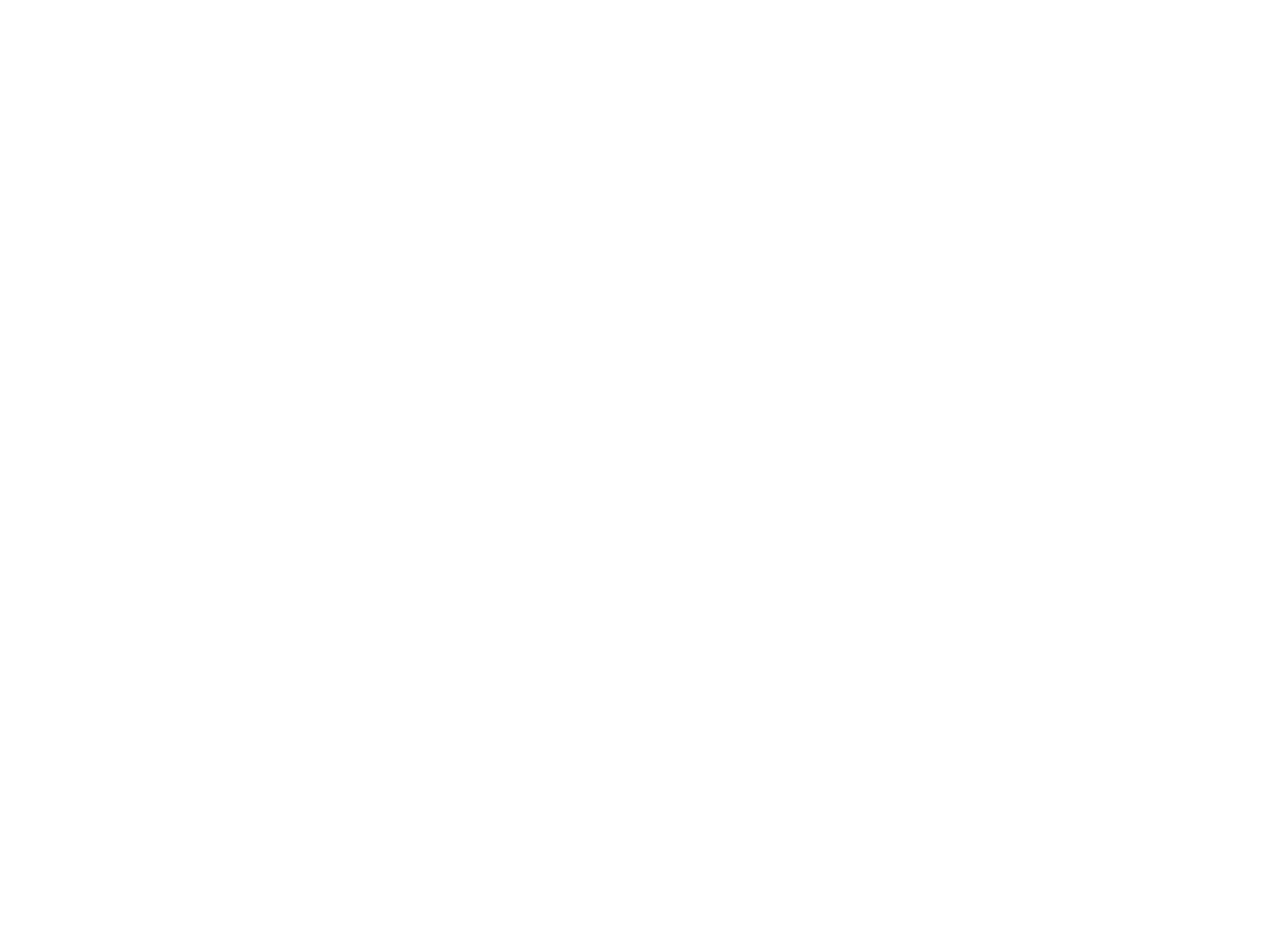
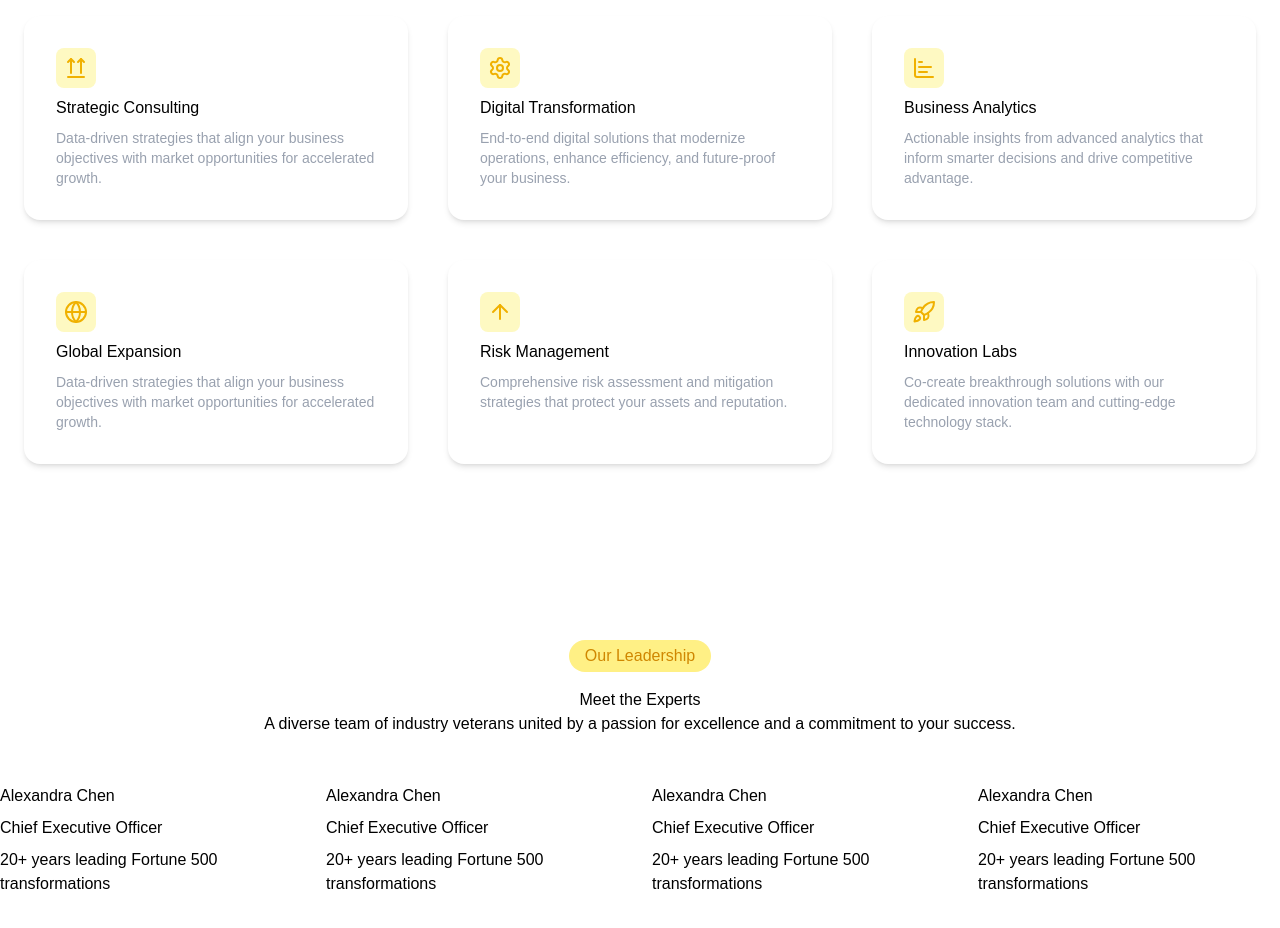
Before and after one commit to MJohanBintangP/learning2, a React (Vite) app: page / in a window 1280 px wide. Shown: the part 2160-3088 px from the top of the page. Before the commit the page ends 1880 px from the top, so only its background shows below. Built offline with nearby package versions, Linux system fonts and the light colour scheme.

Commit message:
add new section

```diff
--- a/src/App.tsx
+++ b/src/App.tsx
@@ -1,6 +1,8 @@
-import Navbar from './components/Navbar';
-import Hero from './components/Hero';
-import About from './components/About';
+import Navbar from "./components/Navbar";
+import Hero from "./components/Hero";
+import About from "./components/About";
+import Service from "./components/Service";
+import Team from "./components/Team";
 
 export default function App() {
   return (
@@ -8,6 +10,8 @@
       <Navbar />
       <Hero />
       <About />
+      <Service />
+      <Team />
     </main>
   );
 }
--- a/src/components/About.tsx
+++ b/src/components/About.tsx
@@ -1,38 +1,49 @@
-import { Lamp, User2, Goal } from 'lucide-react';
+import { Lamp, User2, Goal } from "lucide-react";
 
 export default function About() {
   const card = [
     {
       icon: <Goal />,
-      title: 'Our Mission',
-      desc: 'To empower businesses with innovative solutions that transform challenges into opportunities for sustainable growth.',
+      title: "Our Mission",
+      desc: "To empower businesses with innovative solutions that transform challenges into opportunities for sustainable growth.",
     },
     {
       icon: <Lamp />,
-      title: 'Our Mission',
-      desc: 'To empower businesses with innovative solutions that transform challenges into opportunities for sustainable growth.',
+      title: "Our Mission",
+      desc: "To empower businesses with innovative solutions that transform challenges into opportunities for sustainable growth.",
     },
     {
       icon: <User2 />,
-      title: 'Our Mission',
-      desc: 'To empower businesses with innovative solutions that transform challenges into opportunities for sustainable growth.',
+      title: "Our Mission",
+      desc: "To empower businesses with innovative solutions that transform challenges into opportunities for sustainable growth.",
     },
   ];
 
   return (
-    <section className="min-h-auto py-22 flex justify-center items-center max-w-7xl mx-auto">
+    <section className="py-22 flex justify-center items-center max-w-7xl mx-auto">
       <div className="flex flex-col">
         <div className="flex flex-col text-center items-center justify-center gap-2 mb-16">
-          <div className="mb-4 rounded-full px-4 py-1 bg-yellow-200 text-yellow-600 w-fit">Who we are</div>
+          <div className="mb-4 rounded-full px-4 py-1 bg-yellow-200 text-yellow-600 w-fit">
+            Who we are
+          </div>
           <h1 className="mb-4 text-black text-5xl font-semibold">
             Trusted Partner for <span className="text-yellow-400">Growth</span>
           </h1>
-          <p className="text-md text-gray-400 max-w-2xl">For over a decade, Apex has been at the forefront of business transformation, delivering results that exceed expectations and partnerships that last.</p>
+          <p className="text-md text-gray-400 max-w-2xl">
+            For over a decade, Apex has been at the forefront of business
+            transformation, delivering results that exceed expectations and
+            partnerships that last.
+          </p>
         </div>
         <div className="flex gap-12 mb-32">
           {card.map((c) => (
-            <div key={c.desc} className="flex flex-col bg-white rounded-2xl p-6 shadow-sm">
-              <div className="mb-4 p-4 rounded-xl bg-yellow-100 text-yellow-400 w-fit">{c.icon}</div>
+            <div
+              key={c.desc}
+              className="flex flex-col bg-white rounded-2xl p-6 shadow-sm"
+            >
+              <div className="mb-4 p-4 rounded-xl bg-yellow-100 text-yellow-400 w-fit">
+                {c.icon}
+              </div>
               <h1 className="font-semibold text-lg mb-2">{c.title}</h1>
               <p className="text-gray-500">{c.desc}</p>
             </div>
@@ -40,11 +51,25 @@
         </div>
         <div className="flex flex-row gap-6">
           <div>
-            <h1 className="text-3xl font-semibold mb-6">A Legacy of Excellence Since 2012</h1>
+            <h1 className="text-3xl font-semibold mb-6">
+              A Legacy of Excellence Since 2012
+            </h1>
             <div className="flex flex-col gap-4 text-gray-400">
-              <p>Founded with a vision to bridge the gap between ambition and achievement, Apex has grown from a boutique consultancy to a full-service strategic partner for enterprises worldwide.</p>
-              <p>Founded with a vision to bridge the gap between ambition and achievement, Apex has grown from a boutique consultancy to a full-service strategic partner for enterprises worldwide.</p>
-              <p>Founded with a vision to bridge the gap between ambition and achievement, Apex has grown from a boutique consultancy to a full-service strategic partner for enterprises worldwide.</p>
+              <p>
+                Founded with a vision to bridge the gap between ambition and
+                achievement, Apex has grown from a boutique consultancy to a
+                full-service strategic partner for enterprises worldwide.
+              </p>
+              <p>
+                Founded with a vision to bridge the gap between ambition and
+                achievement, Apex has grown from a boutique consultancy to a
+                full-service strategic partner for enterprises worldwide.
+              </p>
+              <p>
+                Founded with a vision to bridge the gap between ambition and
+                achievement, Apex has grown from a boutique consultancy to a
+                full-service strategic partner for enterprises worldwide.
+              </p>
             </div>
           </div>
           <div className="flex flex-col items-center justify-center rounded-xl bg-white shadow-md w-full h-auto">
--- /dev/null
+++ b/src/components/Service.tsx
@@ -0,0 +1,75 @@
+import {
+  ArrowsUpFromLine,
+  ArrowUp,
+  ChartBar,
+  Globe,
+  Rocket,
+  Settings,
+} from "lucide-react";
+
+export default function Service() {
+  const cards = [
+    {
+      icon: <ArrowsUpFromLine />,
+      title: "Strategic Consulting",
+      desc: "Data-driven strategies that align your business objectives with market opportunities for accelerated growth.",
+    },
+    {
+      icon: <Settings />,
+      title: "Digital Transformation",
+      desc: "End-to-end digital solutions that modernize operations, enhance efficiency, and future-proof your business.",
+    },
+    {
+      icon: <ChartBar />,
+      title: "Business Analytics",
+      desc: "Actionable insights from advanced analytics that inform smarter decisions and drive competitive advantage.",
+    },
+    {
+      icon: <Globe />,
+      title: "Global Expansion",
+      desc: "Data-driven strategies that align your business objectives with market opportunities for accelerated growth.",
+    },
+    {
+      icon: <ArrowUp />,
+      title: "Risk Management",
+      desc: "Comprehensive risk assessment and mitigation strategies that protect your assets and reputation.",
+    },
+    {
+      icon: <Rocket />,
+      title: "Innovation Labs",
+      desc: "Co-create breakthrough solutions with our dedicated innovation team and cutting-edge technology stack.",
+    },
+  ];
+
+  return (
+    <section className="py-22 flex flex-col justify-center items-center max-w-7xl mx-auto">
+      <div className="flex flex-col justify-center items-center text-center mb-12">
+        <div className="mb-4 rounded-full px-4 py-1 bg-yellow-200 text-yellow-600 w-fit">
+          What We Do
+        </div>
+        <h1 className="mb-4 text-black text-5xl font-semibold">
+          Solutions That Transform
+        </h1>
+        <p className="text-md text-gray-400 max-w-2xl">
+          Comprehensive services designed to address your most pressing
+          challenges and unlock new possibilities for your organization.
+        </p>
+      </div>
+      <div className="grid grid-cols-3 gap-10">
+        {cards.map((c) => (
+          <div
+            key={c.desc}
+            className="group relative hover:-translate-y-2 transition-all flex flex-col gap-2 bg-white shadow-md p-8 rounded-2xl overflow-hidden"
+          >
+            <div className="absolute top-0 left-0 h-1 bg-yellow-400 w-0 group-hover:w-full transition-all duration-500 ease-out"></div>
+            <div className="p-2 w-fit rounded-lg bg-yellow-100 text-yellow-500">
+              {c.icon}
+            </div>
+            <h1 className="text-md font-medium">{c.title}</h1>
+            <p className="max-w-xs text-gray-400 text-sm">{c.desc}</p>
+          </div>
+        ))}
+      </div>
+    </section>
+  );
+}
--- /dev/null
+++ b/src/components/Team.tsx
@@ -0,0 +1,63 @@
+import { LinkedinIcon, TwitterIcon } from "lucide-react";
+import type { ReactNode } from "react";
+
+type TeamsType = {
+  name: string;
+  role: string;
+  desc: string;
+  sosmed: ReactNode;
+};
+
+export default function Team() {
+  const Teams: TeamsType[] = [
+    {
+      name: "Alexandra Chen",
+      role: "Chief Executive Officer",
+      desc: "20+ years leading Fortune 500 transformations",
+      sosmed: [<LinkedinIcon />, <TwitterIcon />],
+    },
+    {
+      name: "Alexandra Chen",
+      role: "Chief Executive Officer",
+      desc: "20+ years leading Fortune 500 transformations",
+      sosmed: [<LinkedinIcon />, <TwitterIcon />],
+    },
+    {
+      name: "Alexandra Chen",
+      role: "Chief Executive Officer",
+      desc: "20+ years leading Fortune 500 transformations",
+      sosmed: [<LinkedinIcon />, <TwitterIcon />],
+    },
+    {
+      name: "Alexandra Chen",
+      role: "Chief Executive Officer",
+      desc: "20+ years leading Fortune 500 transformations",
+      sosmed: [<LinkedinIcon />, <TwitterIcon />],
+    },
+  ];
+
+  return (
+    <section className="py-22 flex flex-col justify-center items-center">
+      <div className="flex flex-col justify-center items-center mb-12">
+        <div className="mb-4 rounded-full px-4 py-1 bg-yellow-200 text-yellow-600 w-fit">
+          Our Leadership
+        </div>
+        <h1>Meet the Experts</h1>
+        <p>
+          A diverse team of industry veterans united by a passion for excellence
+          and a commitment to your success.
+        </p>
+      </div>
+      <div className="flex gap-6">
+        {Teams.map((t) => (
+          <div className="flex flex-col gap-2">
+            <h1>{t.name}</h1>
+            <h2>{t.role}</h2>
+            <p>{t.desc}</p>
+            <div></div>
+          </div>
+        ))}
+      </div>
+    </section>
+  );
+}
```
Also changed, not shown: src/components/Contact.tsx (added), src/components/Footer.tsx (added).
